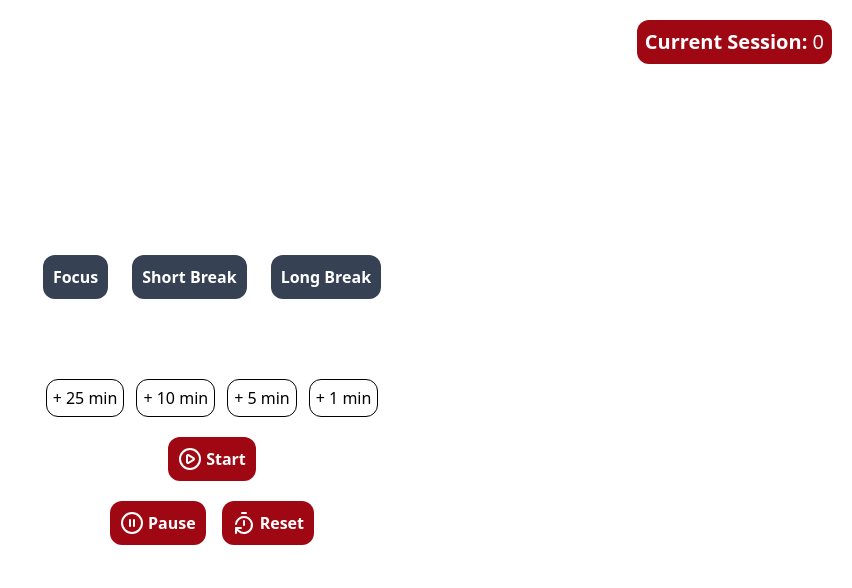
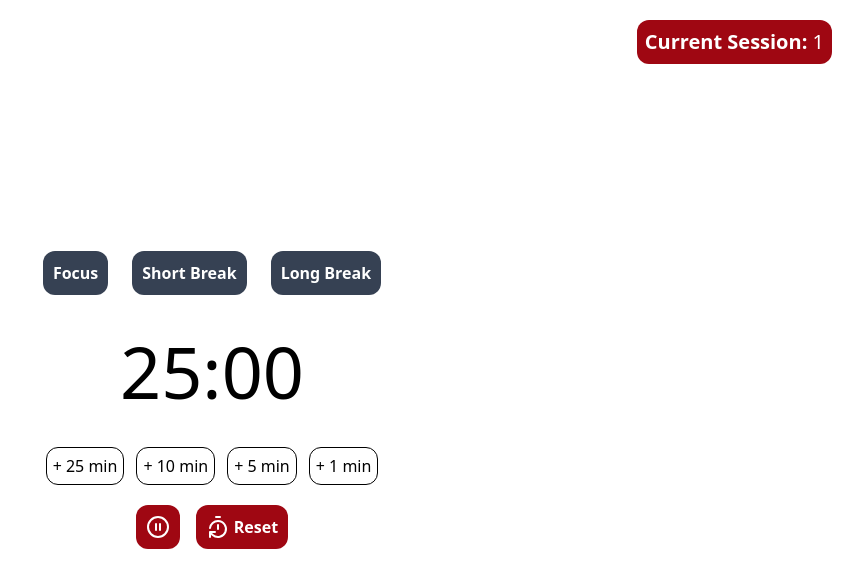
Before and after one commit to kevsantamaria/pomodoro-app, a React (Vite) app: page / in a window 1280 px wide. Shown: the top 588 px of the page, without its empty margins (428-1280 px from the left). Built offline with nearby package versions, Linux system fonts and the light colour scheme.

Commit message:
Implementing the timer with an interval and the 'handle timer end' function

```diff
--- a/package.json
+++ b/package.json
@@ -12,6 +12,7 @@
   "dependencies": {
     "@tailwindcss/vite": "^4.1.11",
     "lucide-react": "^0.525.0",
+    "pomodorojs": "^0.6.1",
     "react": "^19.1.0",
     "react-dom": "^19.1.0",
     "tailwindcss": "^4.1.11"
--- a/src/components/Timer.jsx
+++ b/src/components/Timer.jsx
@@ -1,12 +1,43 @@
-import React, { useState } from "react";
+import React, { useEffect, useState } from "react";
 import { CirclePlay, TimerReset, CirclePause } from "lucide-react";
 
-function Timer({ initialTime, numOfSession = 0 }) {
-  const [time, setTime] = useState(initialTime);
-  const [active, setActive] = useState(false);
-  const [session, setSession] = useState(numOfSession);
+function Timer() {
+  const [time, setTime] = useState(25 * 60);
+  const [isActive, setIsActive] = useState(false);
+  const [typeOfSession, setTypeOfSession] = useState("focus"); // or 'shortBreak', or 'longBreak'
+  const [numOfSession, setNumOfSession] = useState(1);
 
-  console.log(active);
+  useEffect(() => {
+    let timer;
+
+    if (isActive) {
+      timer = setInterval(() => {
+        setTime((prev) => {
+          if (prev === 1) {
+            handleTimerEnd();
+            return 0;
+          }
+          return prev - 1;
+        });
+      }, 1000);
+    }
+    return () => clearInterval(timer);
+  }, [isActive]);
+
+  const handleTimerEnd = () => {
+    setIsActive(false);
+    if (typeOfSession === "focus") {
+      setTypeOfSession("shortBreak");
+      setTime(5 * 60);
+    } else if (typeOfSession === "focus" && numOfSession === 4) {
+      setTypeOfSession("longBreak");
+      setTime(15 * 60);
+    }
+    else {
+      setTypeOfSession("focus");
+      setTime(25*60)
+    }
+  };
 
   return (
     <section className="bg-white h-screen flex flex-col gap-5 items-center justify-center">
@@ -27,7 +58,9 @@ function Timer({ initialTime, numOfSession = 0 }) {
         </button>
       </article>
       <article className="border-b-gray-700 m-5">
-        <span className="text-7xl">{initialTime}</span>
+        <span className="text-7xl">
+          {Math.floor(time / 60)}:{String(time % 60).padStart(2, "00")}
+        </span>
       </article>
       <article className="flex gap-3">
         <span className="border p-1.5 rounded-xl cursor-pointer">+ 25 min</span>
@@ -35,24 +68,19 @@ function Timer({ initialTime, numOfSession = 0 }) {
         <span className="border p-1.5 rounded-xl cursor-pointer">+ 5 min</span>
         <span className="border p-1.5 rounded-xl cursor-pointer">+ 1 min</span>
       </article>
-      <button
-        className="flex gap-1 bg-red-800 p-2.5 rounded-xl text-white cursor-pointer font-bold"
-        onClick={() => {
-          setActive(true);
-        }}
-      >
-        <CirclePlay />
-        Start
-      </button>
       <article className="flex gap-4">
-        <button className="flex gap-1 bg-red-800 p-2.5 rounded-xl text-white cursor-pointer font-bold">
-          <CirclePause />
-          Pause
+        <button
+          className="flex gap-1 bg-red-800 p-2.5 rounded-xl text-white cursor-pointer font-bold"
+          onClick={() => {
+            setIsActive(!isActive);
+          }}
+        >
+          {isActive ? <CirclePlay /> : <CirclePause />}
         </button>
         <button
           className="flex gap-1 bg-red-800 p-2.5 rounded-xl text-white cursor-pointer font-bold"
           onClick={() => {
-            setActive(false);
+            setIsActive(false);
           }}
         >
           <TimerReset />
@@ -62,5 +90,4 @@ function Timer({ initialTime, numOfSession = 0 }) {
     </section>
   );
 }
-
 export default Timer;
```
Also changed, not shown: 1 other file (tests, documents, lock files or other folders).
